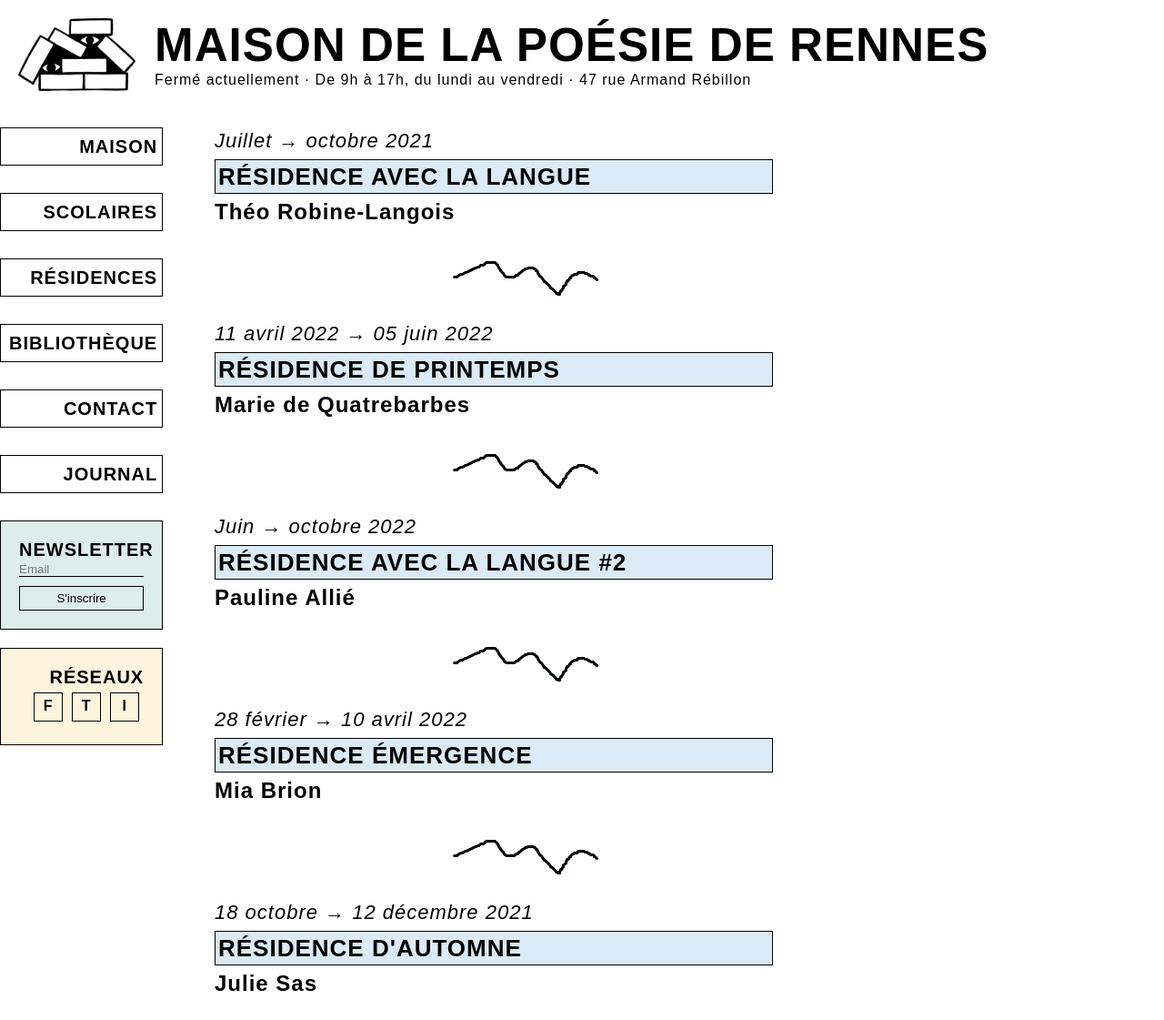
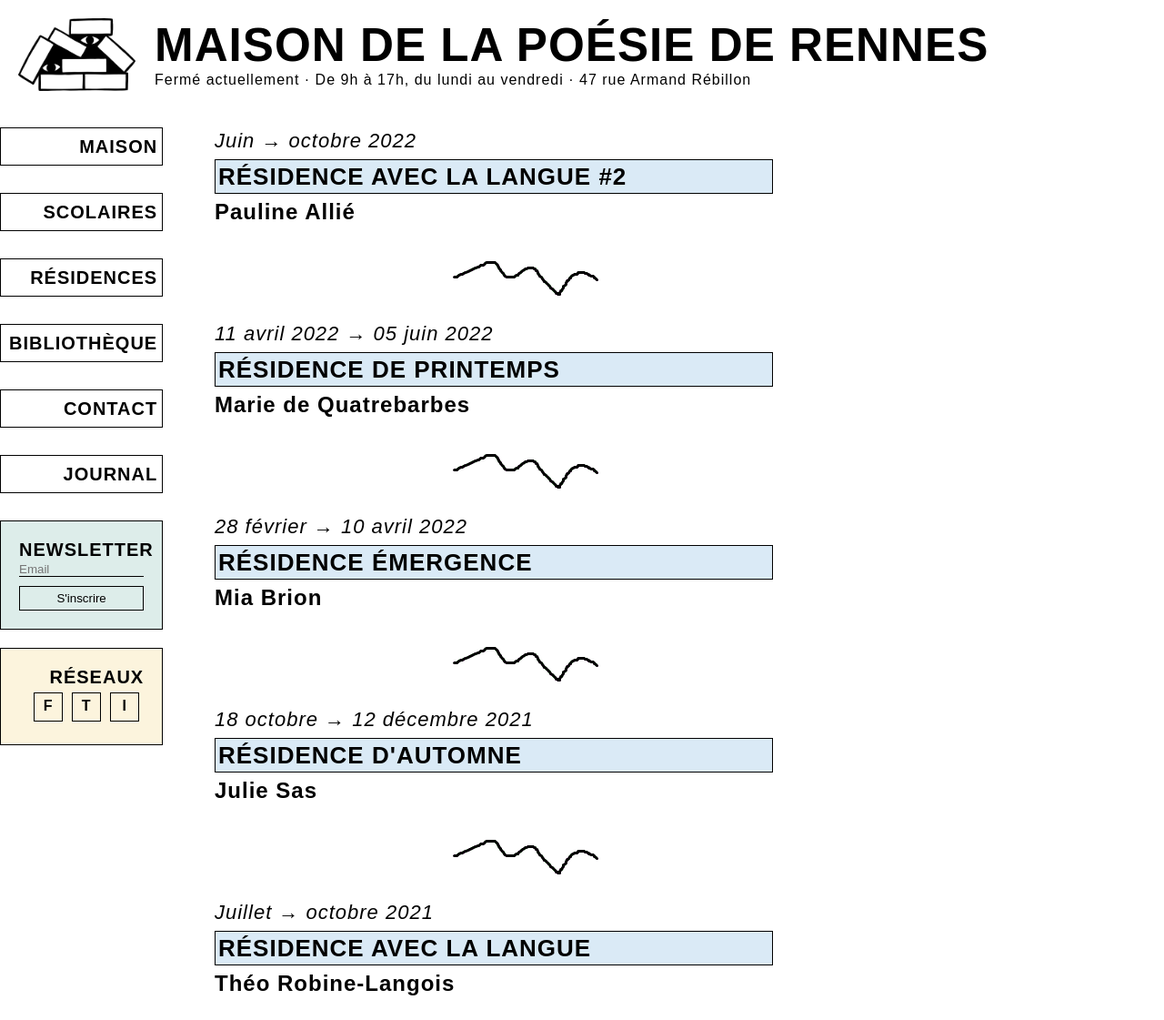
Before and after one commit to PQuod/MaisondelaPoesiedeRennes, a Jekyll site: the page built from _category/residence.md, in a window 1280 px wide. Shown: the whole page at 91% size. Built offline with Jekyll 4.4.1, drawn with Linux system fonts in a browser that asks for light colours; some web fonts are replaced; a script that is not in the unit is left out.

Commit message:
adjusting cat

```diff
--- a/_layouts/category.html
+++ b/_layouts/category.html
@@ -3,12 +3,12 @@
 ---
 <div class="evenements">
   <ul class="liste-posts">
-    {% if page.tag %}
-    {% assign sorted = site.categories[page.tag] | sort: reverse %}
+    {% assign sorted = site.posts | sort: 'date_debut' | reverse %}
     {% for post in sorted %}
+      {% if post.categories contains page.tag %}
         <li>
           <div class="event_dates">
-            <p class="event_type">{% if post.type %}{{post.type}} &middot; {% endif %}{{post.dates_publiees}}</p>
+            <p class="event_type">{{post.dates_publiees}}</p>
           </div>
           <a href="{{ post.url }}">
           <h3 class="color_pod event_titre">{{ post.title }}</h3>
@@ -19,8 +19,8 @@
             {% endfor %}
           {% endfor %}
         </li>
-<img class="ptte-ligne" src="/imgs/ptte-ligne.gif"/>
+        <img class="ptte-ligne" src="/imgs/ptte-ligne.gif"/>
+        {% endif %}
     {% endfor %}
-    {% endif %}
     </ul>
 </div>
```
Also changed, not shown: _includes/residence_list.html (+2 -2 lines).
